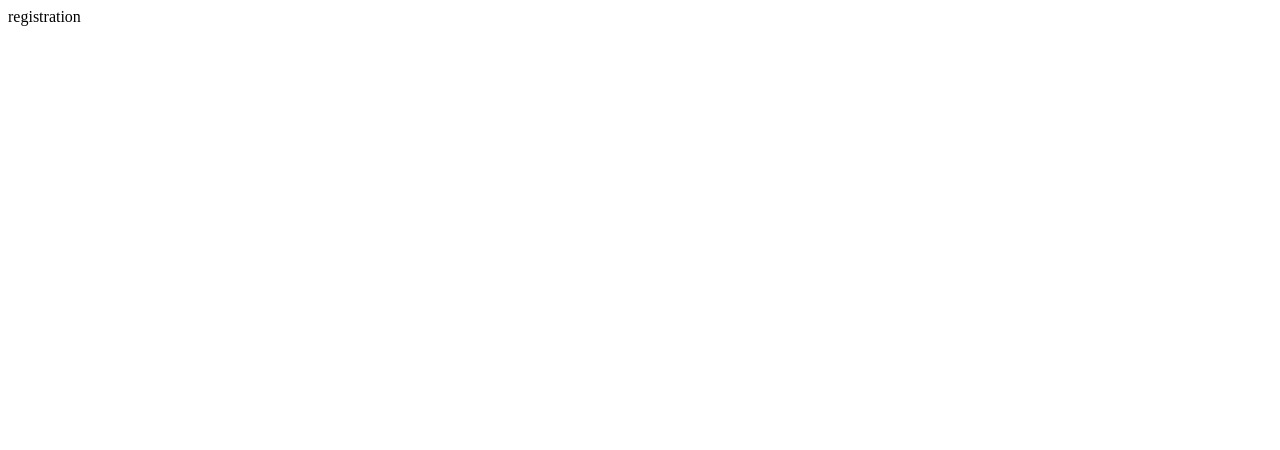
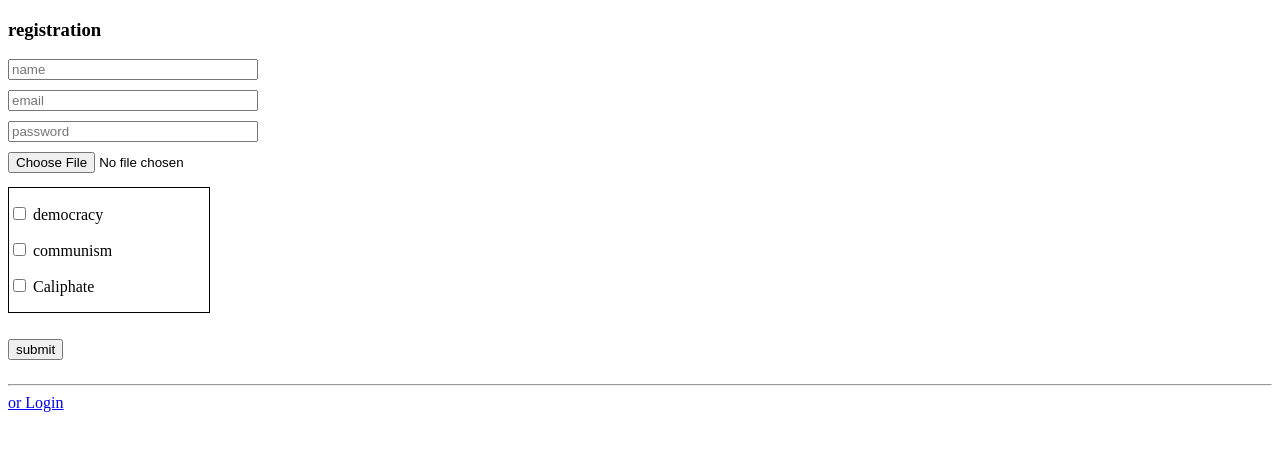
Before and after one commit to AshrafulPatHan/Backend, a website: page Login-server/client/registration.html in a window 1280 px wide. Drawn offline with Linux system fonts and the light colour scheme.

Commit message:
ui is nearly complite

```diff
--- a/Login-server/client/registration.html
+++ b/Login-server/client/registration.html
@@ -1,11 +1,42 @@
 <!DOCTYPE html>
 <html lang="en">
+
 <head>
     <meta charset="UTF-8">
     <meta name="viewport" content="width=device-width, initial-scale=1.0">
     <title>registration</title>
 </head>
+
 <body>
-    registration
+    <h3>registration</h3>
+    <form class="From-Signup" style="display: flex; flex-direction: column; width: 250px; gap: 10px; ">
+        <input type="text" name="name" id="name" placeholder="name">
+        <input type="email" name="email" id="email" placeholder="email">
+        <input type="text" name="password" id="password" placeholder="password">
+        <input type="file" name="file" id="file">
+        <div style="border: 1px solid black; margin-top: 4px; width: 200px;">
+            <p>
+                <input type="checkbox" name="checkbox" id="checkbox">
+                <label for="option1"> democracy</label>
+            </p>
+            <p>
+                <input type="checkbox" name="checkbox" id="checkbox">
+                <label for="option1"> communism</label>
+            </p>
+            <p>
+                <input type="checkbox" name="checkbox" id="checkbox">
+                <label for="option1"> Caliphate</label>
+            </p>
+        </div>
+
+        <p>
+            <button type="submit">submit</button>
+        </p>
+    </form>
+
+    <hr>
+    <a href="/login">or Login</a>
+
 </body>
+
 </html>
```
Also changed, not shown: Login-server/client/index.html (+10 -1 lines), Login-server/client/login.html (+10 -1 lines).
